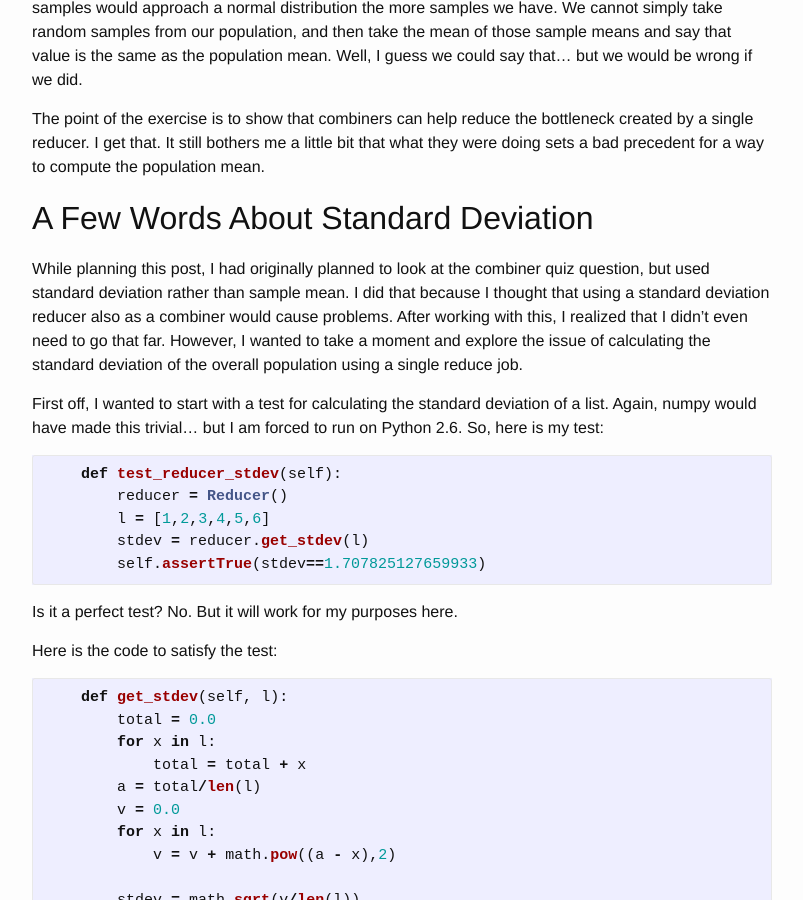
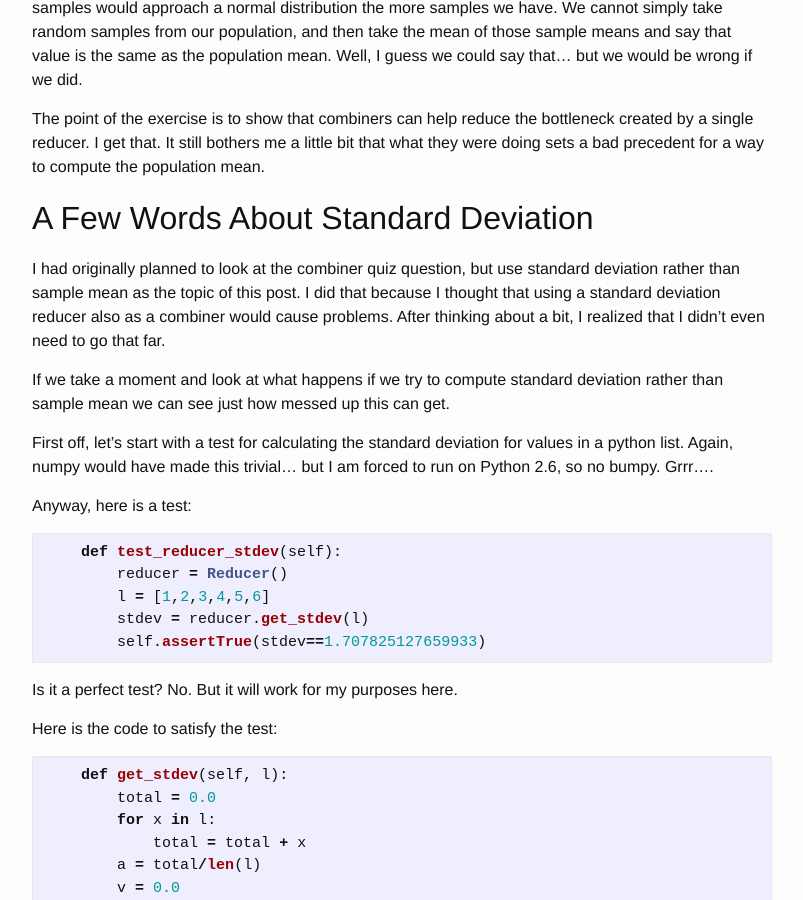
Before and after one commit to fractalbass/data_science, a Jekyll site: the page built from _posts/2017-11-07-data_science_26.markdown, in a window 1280 px wide and 900 px high, scrolled down 4621 px. Shown: the whole window, without its empty margins (238-1041 px from the left). Built offline with Jekyll 4.4.1, drawn with Linux system fonts in a browser that asks for light colours.

Commit message:
More wordsmithing.

````diff
--- a/_posts/2017-11-07-data_science_26.markdown
+++ b/_posts/2017-11-07-data_science_26.markdown
@@ -176,9 +176,13 @@ The point of the exercise is to show that combiners can help reduce the bottlene
 
 ## A Few Words About Standard Deviation
 
-While planning this post, I had originally planned to look at the combiner quiz question, but used standard deviation rather than sample mean.  I did that because I thought that using a standard deviation reducer also as a combiner would cause problems.  After working with this, I realized that I didn't even need to go that far.  However, I wanted to take a moment and explore the issue of calculating the standard deviation of the overall population using a single reduce job.
+I had originally planned to look at the combiner quiz question, but use standard deviation rather than sample mean as the topic of this post.  I did that because I thought that using a standard deviation reducer also as a combiner would cause problems.  After thinking about a bit, I realized that I didn't even need to go that far.
 
-First off, I wanted to start with a test for calculating the standard deviation of a list.  Again, numpy would have made this trivial... but I am forced to run on Python 2.6.  So, here is my test:
+If we take a moment and look at what happens if we try to compute standard deviation rather than sample mean we can see just how messed up this can get.
+
+First off, let's start with a test for calculating the standard deviation for values in a python list.  Again, numpy would have made this trivial... but I am forced to run on Python 2.6, so no bumpy.  Grrr....
+
+Anyway, here is a test:
 
 ```python
     def test_reducer_stdev(self):
````
